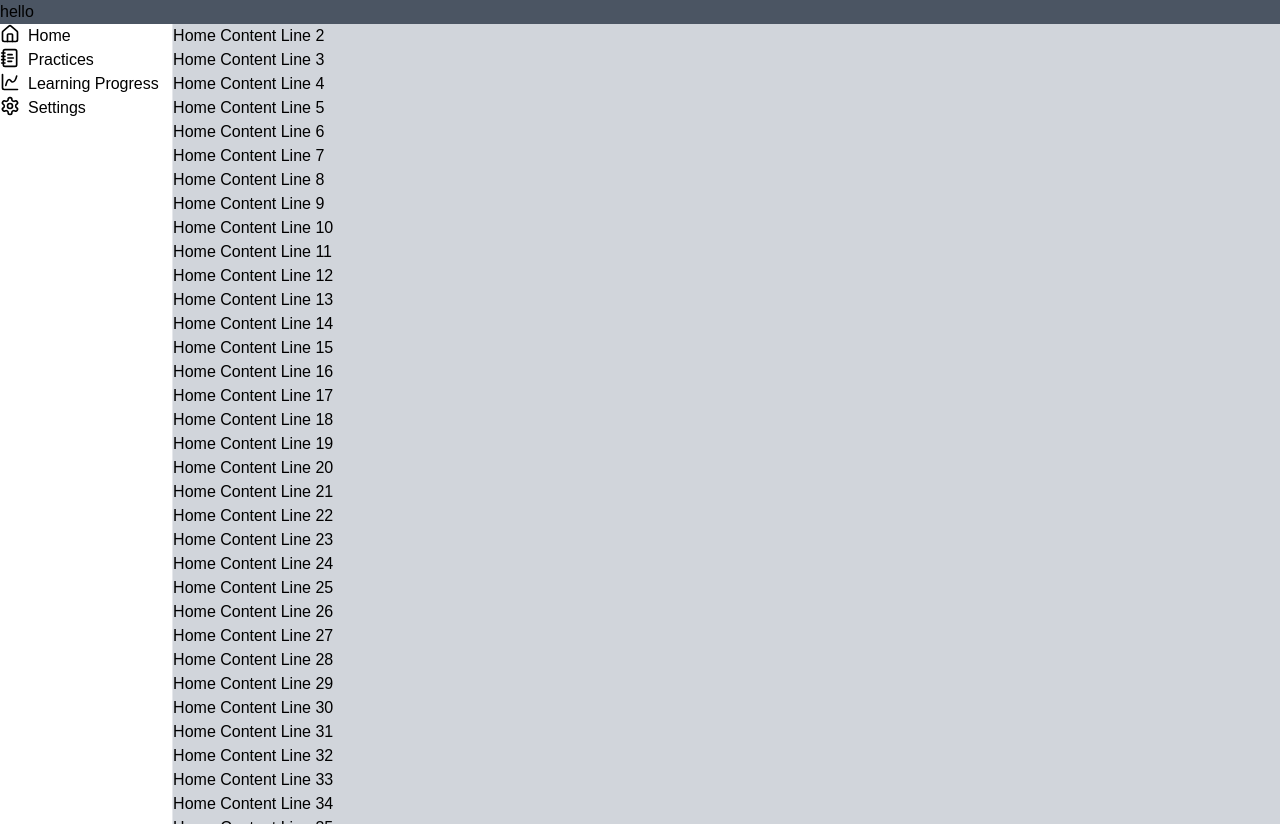
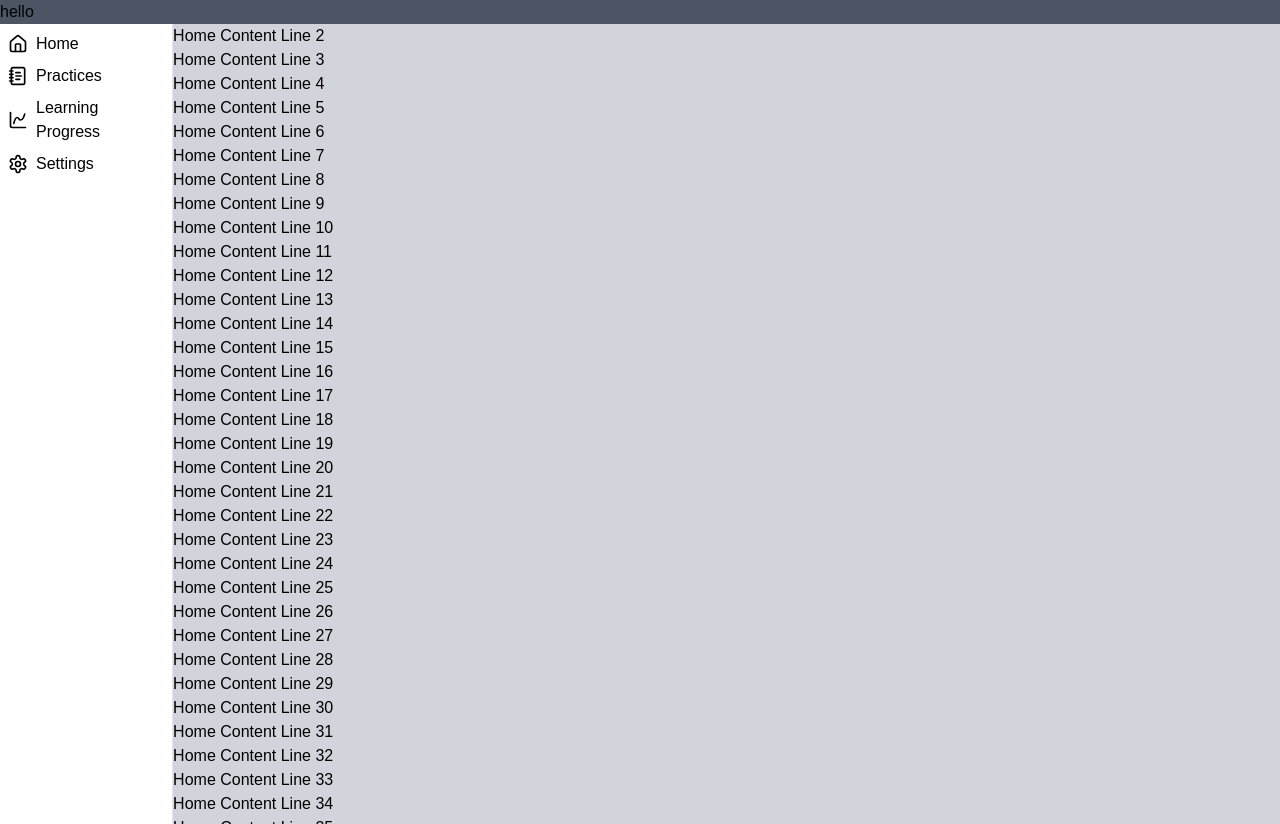
Before and after one commit to tjoetmuty/neeeext-js, a Next.js app: page /dashboard in a window 1280 px wide. Built offline with nearby package versions, Linux system fonts and the light colour scheme.

Commit message:
feat(sidebar): update sidebar

```diff
--- a/src/components/sidebar/side-nav.jsx
+++ b/src/components/sidebar/side-nav.jsx
@@ -23,7 +23,7 @@ const SideBar = () => {
             <SidebarItems
               label={item.name}
               icon={item.icon}
-              path={item.href}
+              href={item.href}
               active={item.active}
               isSideBarOpen={isSidebarOpen}
             />
@@ -33,7 +33,7 @@ const SideBar = () => {
             <SidebarItems
               label={item.name}
               icon={item.icon}
-              path={item.href}
+              href={item.href}
               active={item.active}
               isSideBarOpen={isSidebarOpen}
             />
--- a/src/components/sidebar/sideItems.jsx
+++ b/src/components/sidebar/sideItems.jsx
@@ -1,18 +1,16 @@
 import Link from "next/link";
 import React from "react";
 
-const SidebarItems = ({ label, icon, path, active, isSideBarOpen }) => {
+const SidebarItems = ({ label, icon, href, active, isSideBarOpen }) => {
   return (
     <div>
       {isSideBarOpen ? (
-        <Link href={path} className="flex gap-2 relative">
+        <Link href={href} className="flex gap-2 relative items-center m-2">
           <div>{icon}</div>
           <p>{label}</p>
         </Link>
       ) : (
-        <Link>
-          <div>{icon}</div>
-        </Link>
+        <div className="flex flex-col items-center gap-6">{icon}</div>
       )}
     </div>
   );
--- a/src/config.jsx
+++ b/src/config.jsx
@@ -20,7 +20,7 @@ const NavItems = () => {
       {
         id: 2,
         name: 'Practices',
-        href: '/',
+        href: '/dashboard/practices',
         icon: <NotebookText size={20}/>,
         active: pathname === '/practices',
         position: 'top'
@@ -28,7 +28,7 @@ const NavItems = () => {
       {
         id: 3,
         name: 'Learning Progress',
-        href: '/',
+        href: '/dashboard/learning-progress',
         icon: <ChartSpline size={20}/>,
         active: pathname === '/learning-progress',
         position: 'top'
@@ -36,7 +36,7 @@ const NavItems = () => {
       {
         id: 4,
         name: 'Settings',
-        href: '/',
+        href: '/dashboard/settings',
         icon: <Settings size={20} />,
         active: pathname === '/settings',
         position: 'bottom'
```
